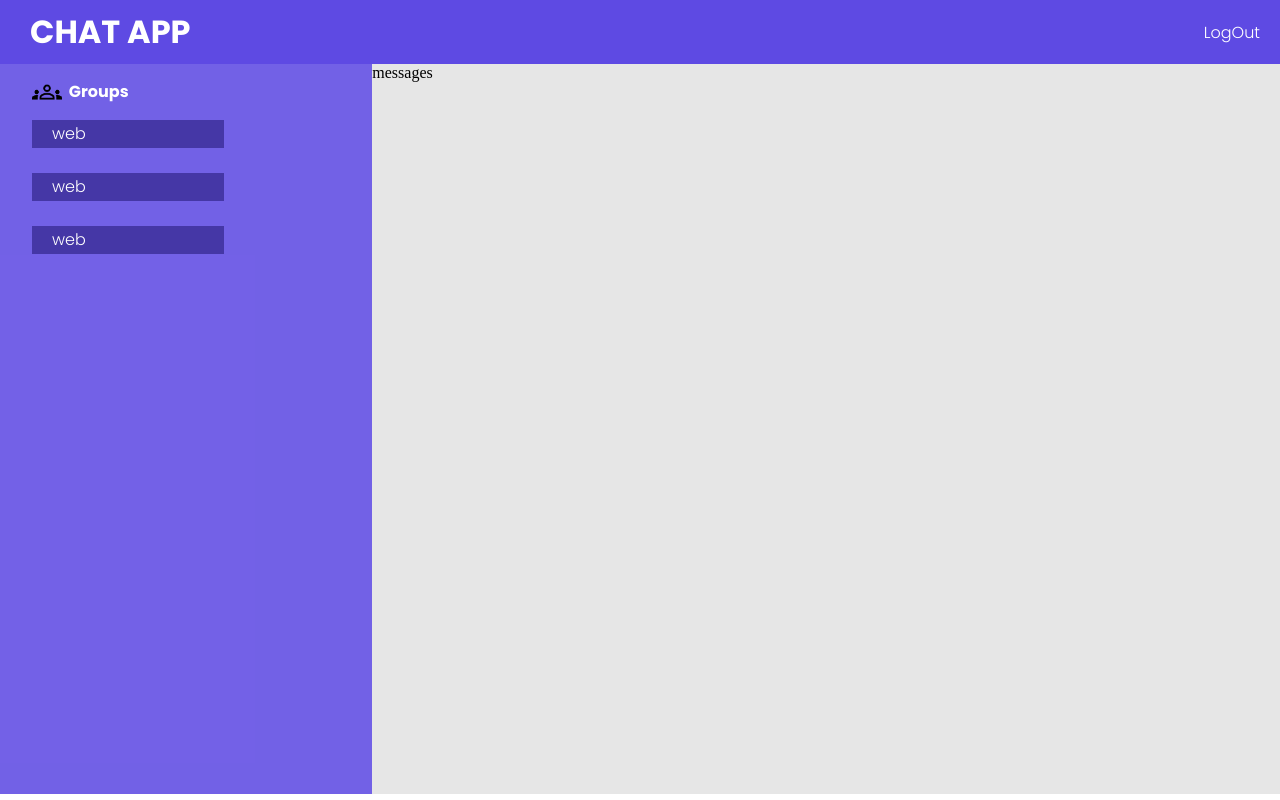
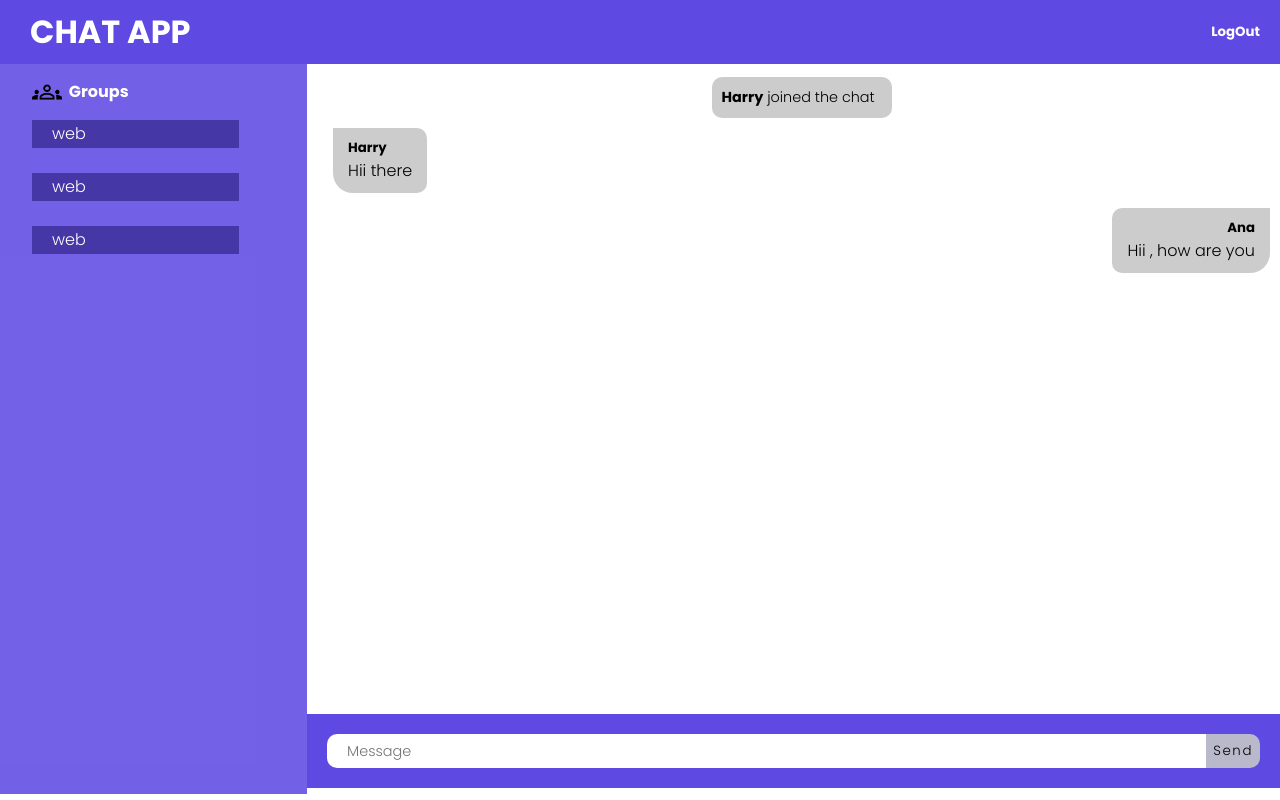
Before and after one commit to Mr-ut/real-time-chat-app, a website: page index.html in a window 1280 px wide. Drawn offline with nearby package versions, Linux system fonts and the light colour scheme; no server answers.

Commit message:
chat-window

```diff
--- a/index.html
+++ b/index.html
@@ -11,7 +11,7 @@
     <header class="header">
         <!-- <img src="CHAT APP.png" alt="chatapp" class="chat_logo"> -->
         <h1 class="logo">CHAT APP</h1>
-        <p class="logout">LogOut</p>
+        <button class="logout">LogOut</button>
     </header>
     <div class="content">
             <div class="groups">
@@ -35,8 +35,24 @@
                 </div>
             </div>
 
-        <div class="messages">
-            messages
+        <div class="chat-window ">
+            <div class="chats">
+                <div class="user-join">
+                    <p><b>Harry</b> joined the chat</p>
+                </div>
+                <div class="message incoming">
+                    <h5>Harry</h5>
+                    <p>Hii there</p>
+                </div>
+                <div class="message outgoing">
+                    <h5>Ana</h5>
+                    <p>Hii , how are you</p>
+                </div>
+            </div>
+            <div class="user-input">
+                <input type="text" placeholder="Message">
+                <button>Send</button>
+            </div>
         </div>
     </div>
     <script src="/socket.io/socket.io.js"></script>
--- a/public/css/styles.css
+++ b/public/css/styles.css
@@ -25,7 +25,9 @@
     margin-right: 20px;
     font-family: 'Poppins', sans-serif;
     color: white;
-    font-weight: 500;
+    font-weight: 700;
+    background: transparent;
+    border: none;
 }
 .content{
     display: flex;
@@ -35,8 +37,10 @@
 }
 .groups{
     width: 30%;
+    /* height: 94.6vh; media query */
     background: rgba(94, 74, 227, 0.87);
-    padding-right: 100px;
+    padding-right: 20px;
+    margin-right: 1rem;
 }
 .group_logo{
     display: flex;
@@ -109,3 +113,69 @@ form button:hover{
     cursor: pointer;
     border: 1px solid rgba(69, 55, 166, 1);
 }
+.chat-window{
+    font-family: 'Poppins', sans-serif;
+    width: 100%;
+    height: 100%;
+}
+.chats{
+    min-height: 78.8vh;
+    padding: 10px;
+}
+.user-join{
+    font-size: 0.9rem;
+    background-color: rgba(204, 204, 204, 1);
+    border-radius: 10px;
+    /* width: max-content; */
+    width: 10rem;
+    padding: 10px 10px;
+    margin: 3px auto;
+}
+.message{
+    background-color: rgba(204, 204, 204, 1);
+    padding: 10px 15px;
+    width: max-content;
+    max-width: 500px;
+    margin-top: 10px;
+    margin-bottom: 15px;
+    border-top-right-radius: 10px;
+    border-bottom-right-radius: 10px;
+    border-bottom-left-radius: 20px;
+}
+.outgoing{
+    margin-left: auto;
+    border-top-left-radius: 10px;
+    border-top-right-radius: 0;
+    border-bottom-left-radius: 10px;
+    border-bottom-right-radius: 20px;
+    text-align: right;
+}
+.user-input{
+    display: flex;
+    justify-content: space-between;
+    /* padding-left: 20px;
+    padding-right: 20px; */
+    margin-left: -16px;
+    padding: 20px 20px 20px 20px;
+    background: rgba(94, 74, 227, 1);
+}
+.user-input input{
+    font-size: 0.9rem;
+    outline: none;
+    border: none;
+    width: 100%;
+    padding: 6px 20px;
+    border-radius: 10px 0px 0px 10px;
+    font-family: 'Poppins', sans-serif;
+
+}
+.user-input button{
+    background: rgba(200, 200, 200, 0.87);
+    border: none;
+    font-weight: 400;
+    font-family: 'Poppins', sans-serif;
+    padding: 7px;
+    letter-spacing: 0.1rem;
+    outline: none;
+    border-radius: 0 10px 10px 0;
+}
```
Also changed, not shown: public/img/send2.png (added).
